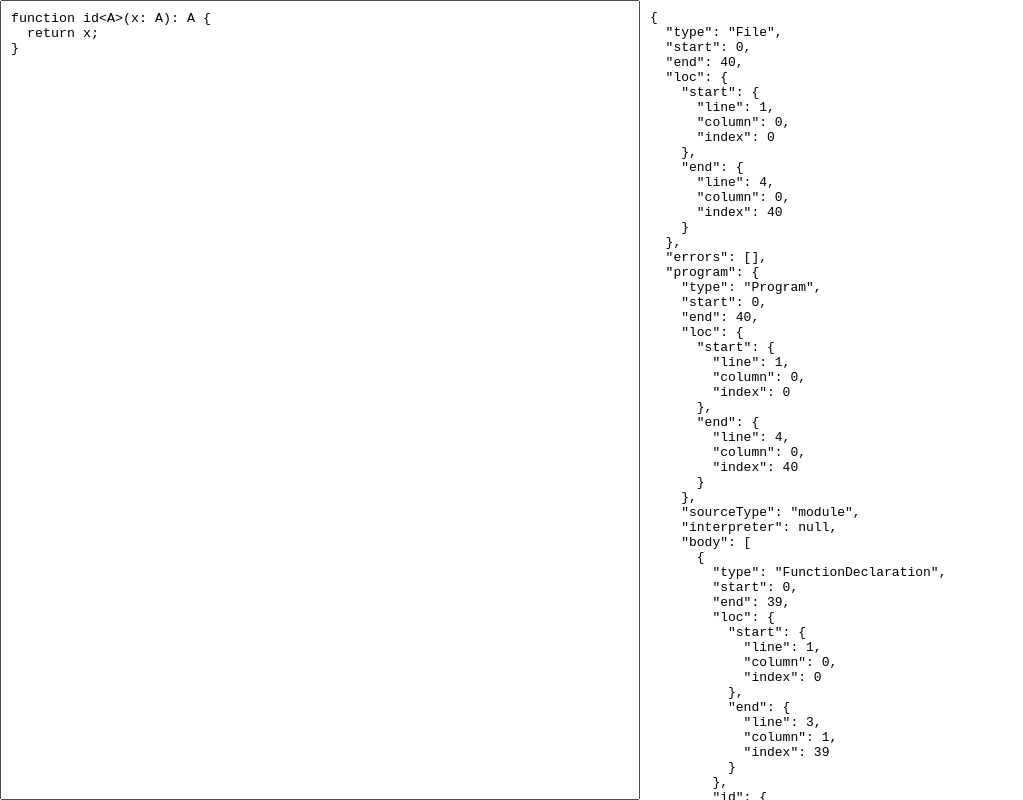
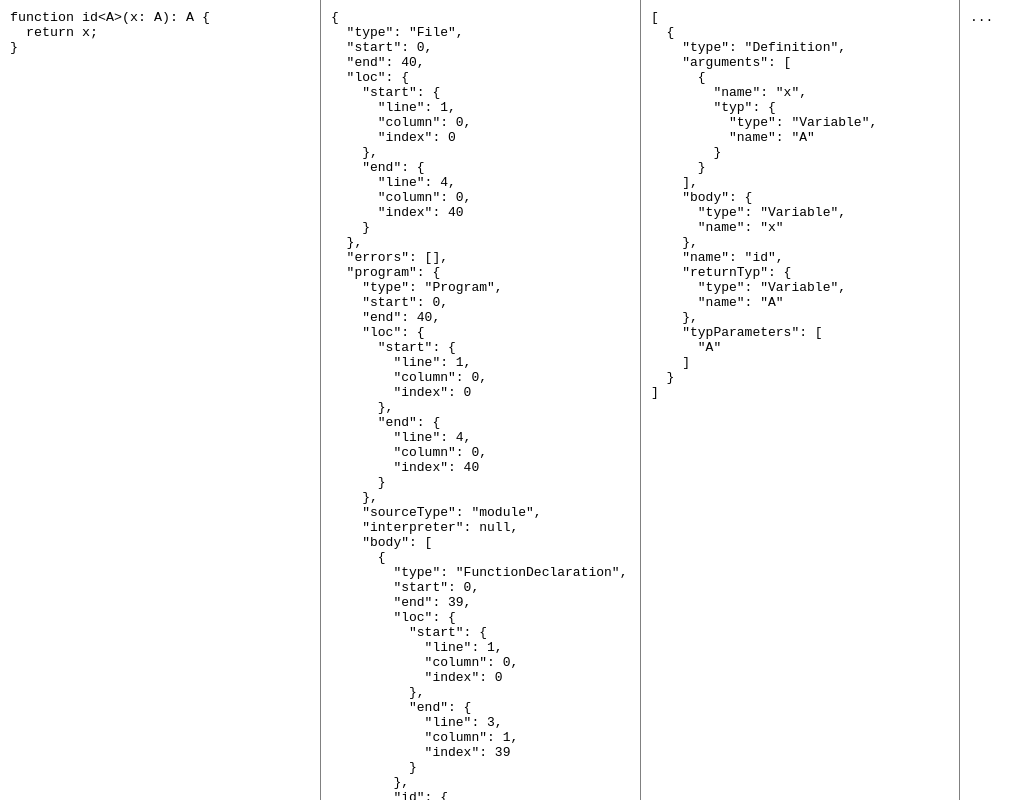
Before and after one commit to clarus/experiments, a React (Create React App) app in the folder javascript/coq-of-js/: page / in a window 1280 px wide. Shown: the whole page, without its empty margins (0-1023 px from the left). Built offline with nearby package versions, Linux system fonts and the light colour scheme.

Commit message:
Have four panels for JS, JS AST, Coq AST, Coq

```diff
--- a/javascript/coq-of-js/src/App.css
+++ b/javascript/coq-of-js/src/App.css
@@ -1,21 +1,35 @@
 .split {
   height: 100%;
-  width: 50%;
+  width: 25%;
   position: fixed;
   top: 0;
 }
 
-.left {
+.js-source {
   left: 0;
 }
 
-.right {
+.js-ast {
+  left: 25%;
+  border-left: 1px solid grey;
+  overflow: auto;
+}
+
+.coq-ast {
+  left: 50%;
+  border-left: 1px solid grey;
+  overflow: auto;
+}
+
+.coq-source {
   right: 0;
+  border-left: 1px solid grey;
   overflow: auto;
 }
 
 textarea {
   box-sizing: border-box;
+  border: none;
   min-height: 100%;
   height: 100%;
   resize: none;
--- a/javascript/coq-of-js/src/App.js
+++ b/javascript/coq-of-js/src/App.js
@@ -1,6 +1,9 @@
 // @flow
 import React, {PureComponent} from 'react';
-import CoqOutput from './CoqOutput.js';
+import codeFrame from 'babel-code-frame';
+import {parse} from '@babel/parser';
+import * as Program from "./compiler/program.js";
+import Output from './Output.js';
 import './App.css';
 
 type Props = {};
@@ -18,15 +21,55 @@ export default class App extends PureComponent<Props, State> {
     this.setState({jsInput: event.currentTarget.value});
   };
 
+  getJsAst(jsInput: string): any | string {
+    try {
+      const ast = parse(jsInput, {
+        plugins: [
+          'flow',
+          'jsx',
+        ],
+        sourceType: 'module',
+      });
+
+      return ast;
+    } catch (error) {
+      const {loc} = error;
+
+      if (loc) {
+        return `${error.message}\n\n${codeFrame(jsInput, loc.line, loc.column)}`;
+      }
+
+      throw error;
+    }
+  }
+
+  getCoqAst(jsAst: any): any {
+    try {
+      return Program.compile(jsAst.program);
+    } catch (error) {
+      return `Error:\n${error.message}`;
+    }
+  }
+
   render() {
     const {jsInput} = this.state;
+    const jsAst = this.getJsAst(jsInput);
+    const coqAst = typeof jsAst !== "string" ? this.getCoqAst(jsAst) : "";
 
     return (
       <div>
-        <div className="split left">
+        <div className="split js-source">
           <textarea onChange={this.onChangeJsInput} value={jsInput} />
         </div>
-        <CoqOutput jsInput={jsInput} />
+        <div className="split js-ast">
+          <Output output={jsAst} />
+        </div>
+        <div className="split coq-ast">
+          <Output output={coqAst} />
+        </div>
+        <div className="split coq-source">
+          <Output output="..." />
+        </div>
       </div>
     );
   }
--- a/javascript/coq-of-js/src/CoqOutput.js
+++ /dev/null
@@ -1,46 +0,0 @@
-// @flow
-import React, {PureComponent} from 'react';
-import codeFrame from 'babel-code-frame';
-import {parse} from '@babel/parser';
-import * as Program from "./compiler/program.js";
-
-type Props = {
-  jsInput: string,
-};
-
-export default class CoqOutput extends PureComponent<Props> {
-  getCoqOutput(): string {
-    const {jsInput} = this.props;
-
-    try {
-      const ast = parse(jsInput, {
-        plugins: [
-          'flow',
-          'jsx',
-        ],
-        sourceType: 'module',
-      });
-      const compiledAst = Program.compile(ast.program);
-
-      console.log(JSON.stringify(compiledAst, null, 2));
-
-      return JSON.stringify(ast, null, 2);
-    } catch (error) {
-      const {loc} = error;
-
-      if (loc) {
-        return `${error.message}\n\n${codeFrame(jsInput, loc.line, loc.column)}`;
-      }
-
-      throw error;
-    }
-  }
-
-  render() {
-    return (
-      <div className="split right">
-        <code><pre>{this.getCoqOutput()}</pre></code>
-      </div>
-    );
-  }
-}
--- /dev/null
+++ b/javascript/coq-of-js/src/Output.js
@@ -0,0 +1,14 @@
+// @flow
+import React, {PureComponent} from 'react';
+
+type Props = {
+  output: any | string,
+};
+
+export default class CoqOutput extends PureComponent<Props> {
+  render() {
+    const {output} = this.props;
+
+    return <code><pre>{typeof output !== "string" ? JSON.stringify(output, null, 2) : output}</pre></code>;
+  }
+}
```
